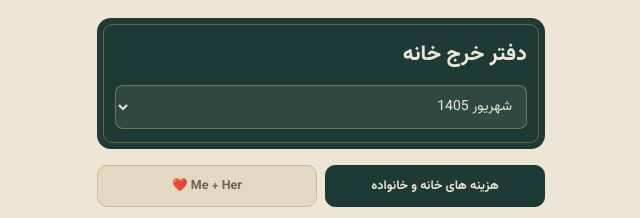
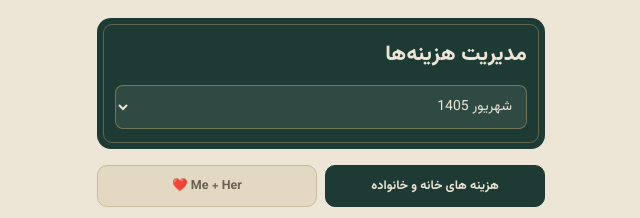
Before and after one commit to rezaakbarimy-crypto/Khaneh-hazineh, a plain HTML site: page index.html in a window 1280 px wide. Shown: the top 218 px of the page, 319-959 px from the left. Drawn offline with Linux system fonts and the light colour scheme.

Commit message:
Add files via upload

```diff
--- a/index.html
+++ b/index.html
@@ -3,7 +3,7 @@
 <head>
 <meta charset="UTF-8">
 <meta name="viewport" content="width=device-width, initial-scale=1, maximum-scale=1, viewport-fit=cover">
-<title>دفتر خرج خانه</title>
+<title>مدیریت هزینه‌ها</title>
 <meta name="theme-color" content="#1E3A34">
 <meta name="description" content="حساب‌وکتاب ماهانه هزینه و واریزی‌های خانواده">
 <link rel="manifest" href="manifest.json">
@@ -11,7 +11,7 @@
 <link rel="apple-touch-icon" href="icon-192.png">
 <meta name="apple-mobile-web-app-capable" content="yes">
 <meta name="apple-mobile-web-app-status-bar-style" content="black-translucent">
-<meta name="apple-mobile-web-app-title" content="دفتر خرج">
+<meta name="apple-mobile-web-app-title" content="مدیریت هزینه‌ها">
 
 <link rel="preconnect" href="https://fonts.googleapis.com">
 <link rel="preconnect" href="https://fonts.gstatic.com" crossorigin>
@@ -478,7 +478,7 @@
   </div>
 
   <div class="ledger-head">
-    <h1>دفتر خرج خانه</h1>
+    <h1>مدیریت هزینه‌ها</h1>
     <div class="month-row">
       <select id="monthSelect"></select>
     </div>
```
Also changed, not shown: manifest.json.
